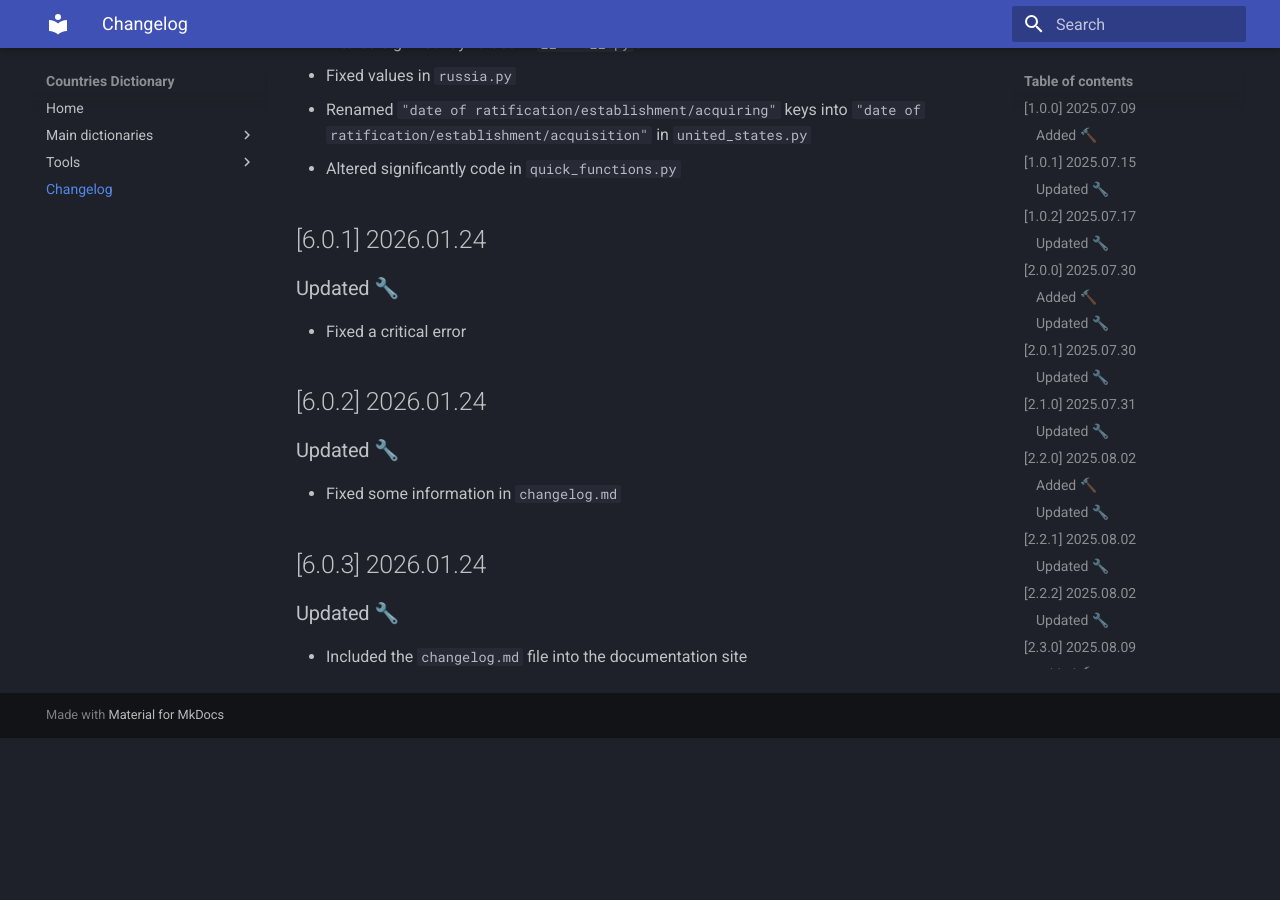
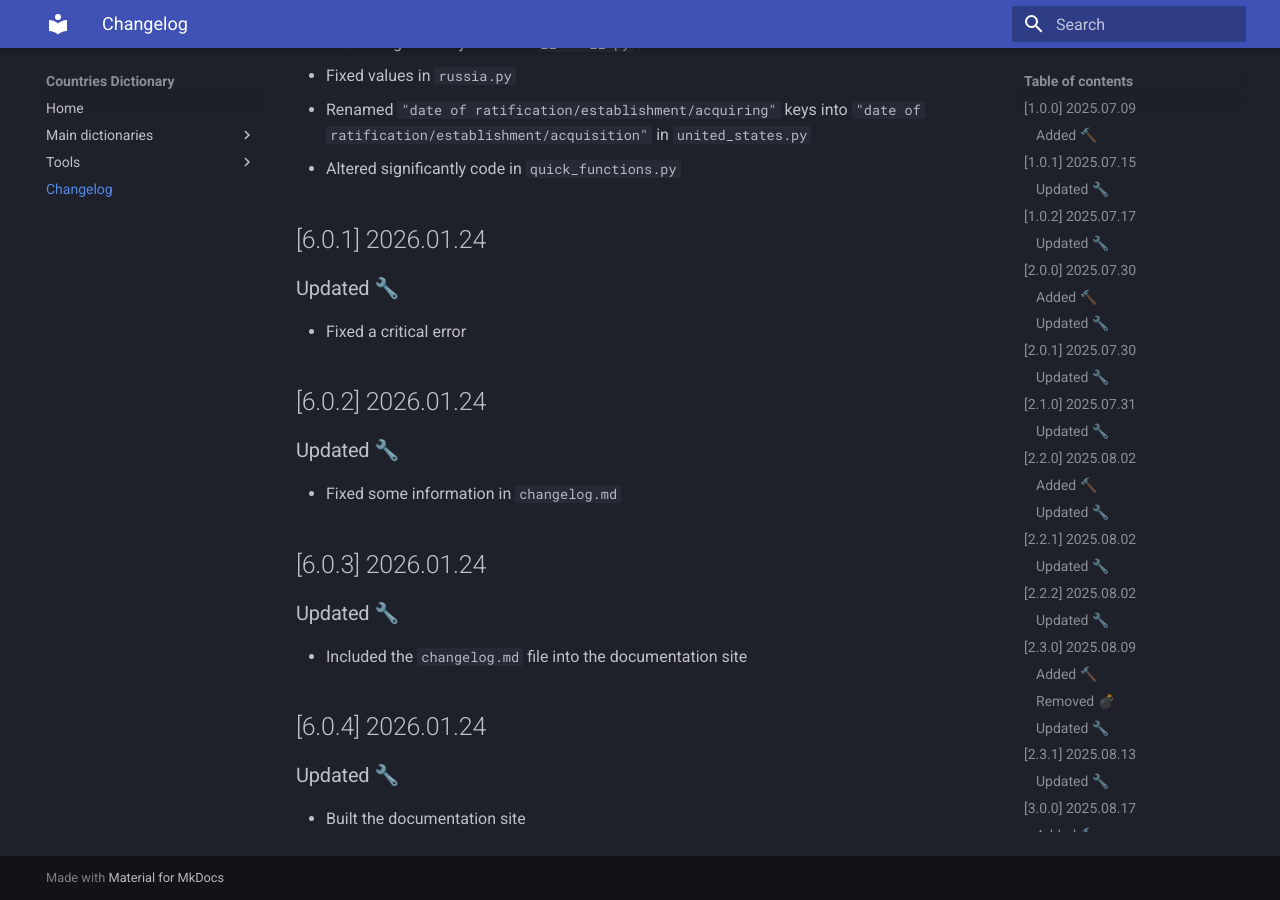
Before and after one commit to ThienFakeVN/countries_dictionary, an MkDocs documentation site: the page built from docs/changelog.md, in a window 1280 px wide and 900 px high, scrolled down 9267 px. Built offline with MkDocs 1.6.1 and Material for MkDocs 9.7.7, drawn with Linux system fonts in a browser that asks for light colours; before the commit the page ends 10005 px from its top, so only the background shows below that.

Commit message:
importin

```diff
--- a/docs/changelog.md
+++ b/docs/changelog.md
@@ -237,3 +237,7 @@ A very big update, where I added a documentation site for my module.
 ## [6.0.3] 2026.01.24
 ### Updated 🔧
 - Included the `changelog.md` file into the documentation site
+
+## [6.0.4] 2026.01.24
+### Updated 🔧
+- Built the documentation site <!--i forgot to-->
--- a/pyproject.toml
+++ b/pyproject.toml
@@ -4,7 +4,7 @@ build-backend = "setuptools.build_meta"
 
 [project]
 name = "countries_dictionary"
-version = "6.0.3"
+version = "6.0.4"
 description = "Provides a dictionary contains countries and unrecognised states and information about them"
 readme = "README.md"
 requires-python = ">=3.7"
```
